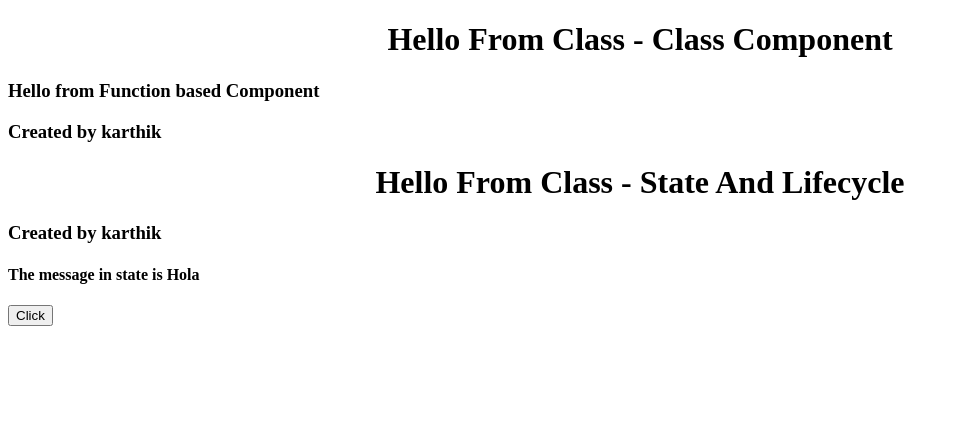
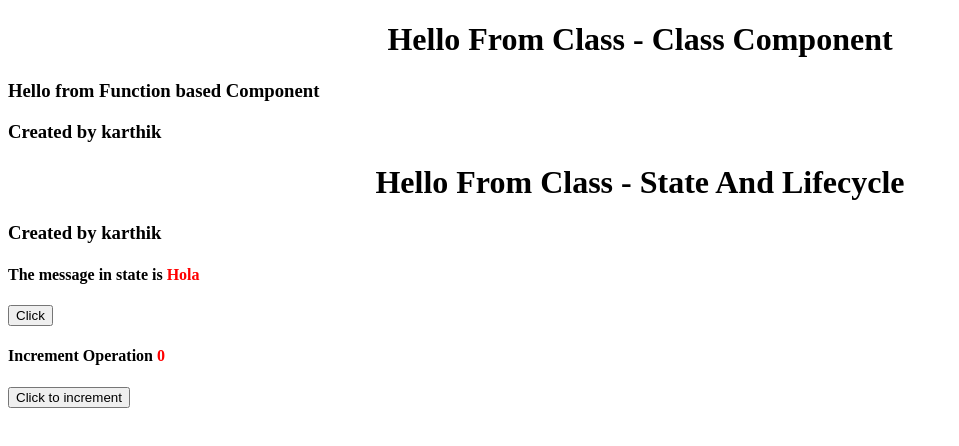
Before and after one commit to mekarthikr/React-Application, a React (Create React App) app: page / in a window 1280 px wide. Shown: the top 446 px of the page, without its empty margins (0-959 px from the left). Built offline with nearby package versions, Linux system fonts and the light colour scheme.

Commit message:
State in React

```diff
--- a/src/components/StateAndLifecycle/StatesAndLifecycle.css
+++ b/src/components/StateAndLifecycle/StatesAndLifecycle.css
@@ -0,0 +1,3 @@
+span{
+    color: red;
+}
--- a/src/components/StateAndLifecycle/StatesAndLifecycle.js
+++ b/src/components/StateAndLifecycle/StatesAndLifecycle.js
@@ -5,20 +5,34 @@ export default class StatesAndLifecycle extends React.Component{
     constructor(){
       super()
       this.state={
-          Message:"Hola"
+          Message:"Hola",
+          count:0
       }
     }
     changeMessage(){
         this.setState({
             Message:"Thank you For Clicking"
+        },()=>{
+            console.log(this.state.Message)
+        })
+        console.log(this.state.Message)
+    }
+    incrementCount(){
+        this.setState({
+            count:this.state.count+1
         })
     }
+    containerState(){
+        return (<div>
+            <h1 className="center">Hello From Class - State And Lifecycle</h1>
+            <h3>Created by {this.props.UserName}</h3>
+            <h4>The message in state is <span>{this.state.Message}</span> </h4>
+            <button onClick={()=> this.changeMessage()}>Click</button>
+            <h4>Increment Operation <span>{this.state.count}</span></h4>
+            <button onClick={()=>this.incrementCount()}>Click to increment</button>
+            </div>)
+    }
     render(){
-      return (<div>
-        <h1 className="center">Hello From Class - State And Lifecycle</h1>
-        <h3>Created by {this.props.UserName}</h3>
-        <h4>The message in state is <span>{this.state.Message}</span> </h4>
-        <button onClick={()=> this.changeMessage()}>Click</button>
-        </div>)
+      return (this.containerState())
     }
 }
```
